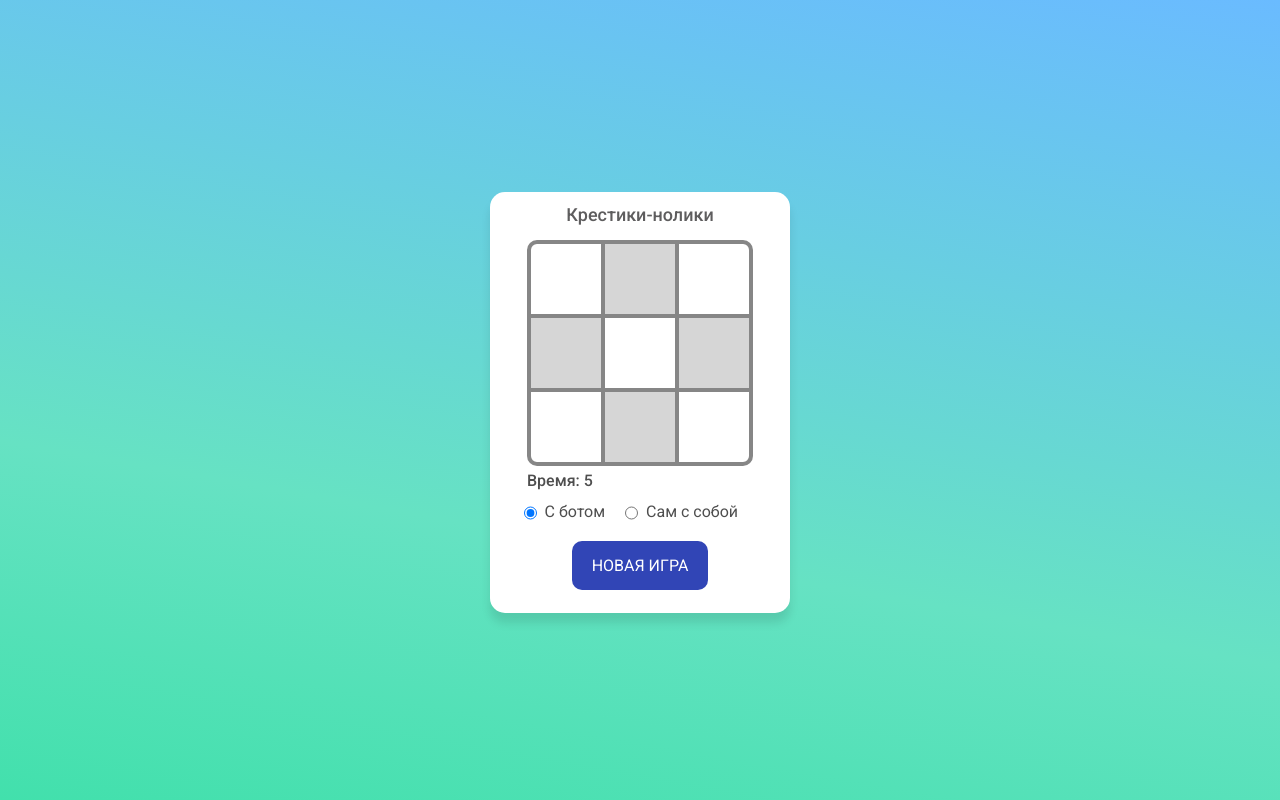
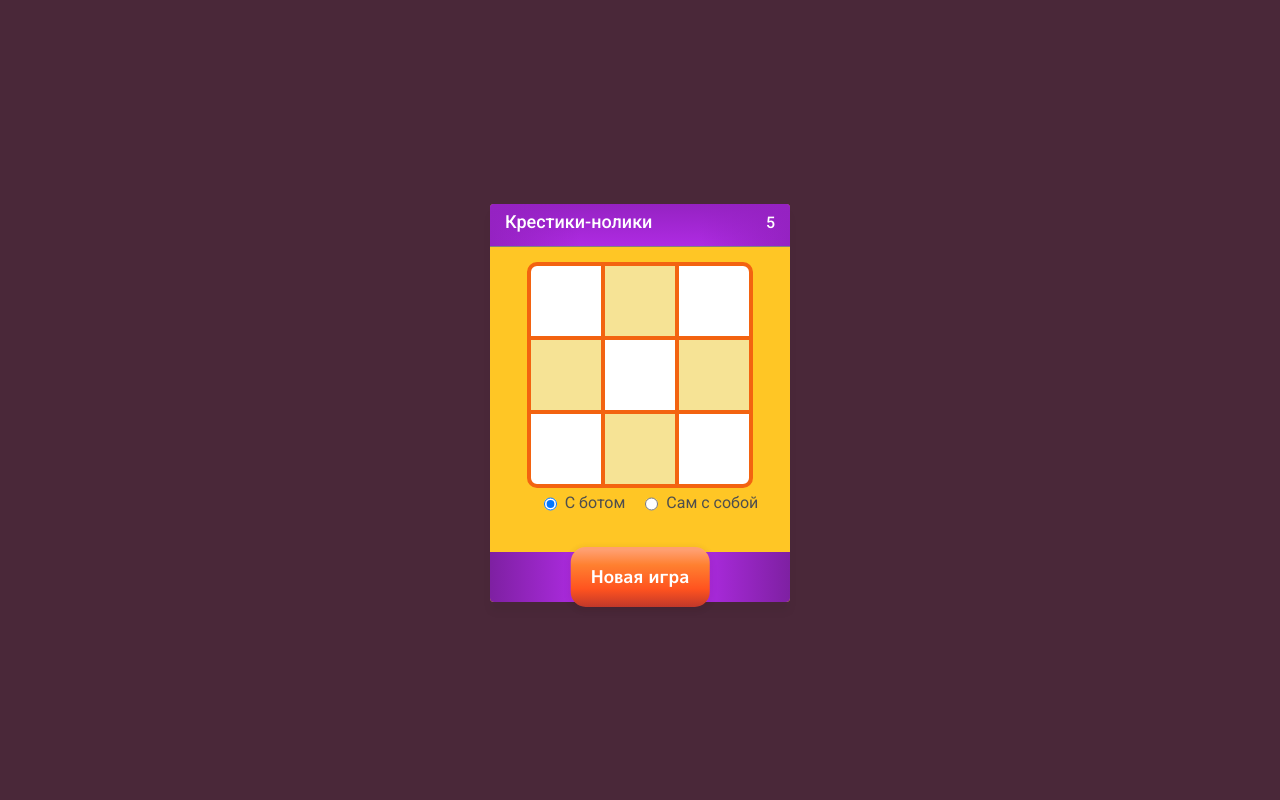
Before and after one commit to nastyarisa/games, a React (Create React App) app: page / in a window 1280 px wide. Built offline with nearby package versions, Linux system fonts and the light colour scheme.

Commit message:
Частичная переработка стилей

```diff
--- a/public/index.html
+++ b/public/index.html
@@ -6,7 +6,7 @@
     <meta name="viewport" content="width=device-width, initial-scale=1" />
     <meta name="theme-color" content="#000000" />
     <link href="https://fonts.googleapis.com/css?family=Roboto:300,400,500,700&display=swap&subset=cyrillic,cyrillic-ext" rel="stylesheet">
-
+    <link href="https://fonts.googleapis.com/css?family=M+PLUS+1p:400,500,700&display=swap&subset=cyrillic-ext" rel="stylesheet">
     <!--
       manifest.json provides metadata used when your web app is installed on a
       user's mobile device or desktop. See https://developers.google.com/web/fundamentals/web-app-manifest/
--- a/src/components/Main/Main.module.scss
+++ b/src/components/Main/Main.module.scss
@@ -1,5 +1,6 @@
 .wrapper {
     width: 100%;
+    height: 100%;
     max-width: 1280px;
     margin-left: auto;
     margin-right: auto;
@@ -7,6 +8,7 @@
     margin-bottom: 0;
     margin-top: 0;
     @media(min-width: 600px) {
+        height: auto;
         margin-bottom: auto;
         margin-top: auto;
     }
--- a/src/components/Tictactoe/Tictactoe.jsx
+++ b/src/components/Tictactoe/Tictactoe.jsx
@@ -140,7 +140,18 @@ export class Tictactoe extends React.Component {
     }
     return (
       <div className={s.wrapper}>
-        <h1 className={s.title}>Крестики-нолики</h1>
+        <div className={s.header}>
+          <h1 className={s.title}>Крестики-нолики</h1>
+          <div className={s.timer}>
+          <Timer
+            value={this.state.time}
+            onChange={this.setTimer}
+            stop={this.timerStoped}
+            label={false}
+        />
+        </div>
+        </div>
+        <div className={s.content}>
         <div className={s.table}>
           {this.state.data.length ? this.state.data.map((row, rIndex) => (
             <div className={s.row} key={'row' + rIndex}>
@@ -155,14 +166,12 @@ export class Tictactoe extends React.Component {
             </div>
           )) : null}
         </div>
-        <Timer
-          value={this.state.time}
-          onChange={this.setTimer}
-          stop={this.timerStoped}
-        />
         {this.selectMode()}
         {message()}
-        <button className={s.btn} onClick={this.startNewGame}>Новая игра</button>
+        </div>
+        <div className={s.footer}>
+          <button className={s.btn} onClick={this.startNewGame}>Новая игра</button>
+        </div>
       </div>
     )
   }
--- a/src/components/Tictactoe/Tictactoe.module.scss
+++ b/src/components/Tictactoe/Tictactoe.module.scss
@@ -9,28 +9,80 @@
     flex-direction: column;
     align-items: center;
     justify-content: center;
-    padding-top: 7px;
-    padding-bottom: 23px;
-    padding-left: 20px;
-    padding-right: 20px;
+    // padding-top: 7px;
+    // padding-bottom: 23px;
+    // padding-left: 20px;
+    // padding-right: 20px;
     background-color:#fff;
-    border-radius: 15px;
-    box-shadow: 0 10px 10px 0 rgba(0,0,0,0.1);
+    // border-radius: 15px;
+    // border-radius: 4px;
+    background-color: #ffc625;
+    border-radius: 4px;
+    box-shadow: 0 10px 10px 0 rgba(0,0,0,0.04);
     box-sizing: border-box;
     @media(max-width: 600px) {
+        max-width: 100%;
+        height: 100%;
+        margin-top: 0;
         min-height: 470px;
         justify-content: flex-start;
     }
 }
 
+.header {
+    display: flex;
+    border-bottom: 1px solid gray;
+    // padding-top: 7px;
+    // padding-bottom: 23px;
+    // padding-left: 20px;
+    // padding-right: 20px;
+    width: 100%;
+    padding: 7px 15px;
+    box-sizing: border-box;
+    // background: #de20a2;
+    background-color: #ae2be2;
+    background: linear-gradient(180deg, #9522c2 0%, transparent 100%),
+    linear-gradient(90deg, #9522c2 0%, #ae2be2 30%, #ae2be2 70%, #9522c2 100%);
+    border-top-left-radius: 4px;
+    border-top-right-radius: 4px;
+    justify-content: space-between;
+    align-items: baseline;
+}
+
+.content {
+    padding-top: 15px;
+    padding-bottom: 20px;
+    padding-left: 20px;
+    padding-right: 20px;
+    @media(max-width: 600px) {
+        flex-grow: 1;
+        padding-top: 10%;
+    }
+}
+
+.footer {
+    width: 100%;
+    height: 50px;
+    margin-top: auto;
+    background-color: #ae2be2;
+    background: linear-gradient(90deg, #7e20a2 0%, #ae2be2 30%, #ae2be2 70%, #7e20a2 100%);
+    border-bottom-left-radius: 4px;
+    border-bottom-right-radius: 4px;
+    display: flex;
+    justify-content: center;
+    position: relative;
+}
+
 .title {
-    margin: 0 0 10px;
-    color: #5e5d5e;
+    margin: 0;
+    color: #fff;
     font-size: 18px;
     font-weight: 500;
     text-align: center;
+    border-radius: 11px;
+
     @media(min-width: 600px) {
-        margin: 5px 0 15px;
+        // margin: 5px 0 15px;
     }
 }
 
@@ -57,16 +109,20 @@
     display: flex;
     flex-direction: column;
     margin-bottom: 5px;
+    // box-shadow: 0 0 5px 5px #6b372885;
 }
 
 .row {
     display: flex;
+    justify-content: center;
 }
 
 .cell {
     width: 70px;
     height: 70px;
-    border: 2px solid #868686;
+    // border: 2px solid #868686;
+    // border: 2px solid #bb6800;
+    border: 2px solid #f36310;
     cursor: pointer;
     background-color: #fff;
 }
@@ -103,30 +159,53 @@
 
 .row:nth-child(2n + 1) {
     .cell:nth-child(2n) {
-        background-color: rgba(120,120,120,0.3);
+        // background-color: rgba(218, 131, 105, 0.3);
+        background-color: rgba(245, 231, 166, 0.87);
     }
 }
 .row:nth-child(2n) {
     .cell:nth-child(2n + 1) {
-        background-color: rgba(120,120,120,0.3);
+        // background-color: rgba(120,120,120,0.3);
+        background-color: rgba(245, 231, 166, 0.87);
     }
 }
 
 .btn {
+    font-family: 'M PLUS 1p', sans-serif;
+    position: absolute;
+    top: -5px;
+    bottom: -5px;
+    left: 50%;
+    transform: translateX(-50%);
     padding: 15px 20px;
-    border-radius: 10px;
+    border-radius: 15px;
     border: none;
     outline: none;
-    background-color: rgb(49, 69, 182);
+    // background-color: #3d54d4;
+    // border:1px solid #ff531f;
+    background-color: #ff531f;
     color: #fff;
-    font-size: 1em;
-    font-weight: 400;
-    font-family: inherit;
-    text-transform: uppercase;
+    font-size: 1.1em;
+    font-weight: 600;
+    // font-size: 1em;
+    // font-weight: 400;
+    // font-family: inherit;
+    // text-transform: uppercase;
     cursor: pointer;
+    box-shadow: 0 2px 5px 3px rgba(58, 20, 8, 0.058);
+    background: linear-gradient(180deg, #ff9f71 5%, #ff8030 30%, #ff531f 70%, #c1382a 100%);
+// background: linear-gradient( center top, #ededed 5%, #dfdfdf 100% );
+// background: linear-gradient(10deg, rgb(66, 224, 172) 0%, rgb(102, 226, 195) 35%, rgba(106,187,255,1) 100%);
+    @media(max-width: 600px) {
+        bottom: 0;
+        // border-bottom-left-radius: 0;
+        // border-bottom-right-radius: 0;
+        border-radius: 5px;
+    }
 }
 .btn:hover {
-    background-color: rgb(35, 52, 146);
+    // background-color: rgb(48, 68, 182);
+    background-color: #e64a1a;
 }
 
 .message {
--- a/src/components/Timer/Timer.jsx
+++ b/src/components/Timer/Timer.jsx
@@ -7,6 +7,7 @@ import * as s from "./Timer.module.scss";
  * value: number - время в секундах, целое числовое значение
  * onChange: function - функция, которая будет вызываться с интервалом в 1 секунду
  * stop: boolean - если true, то вызов функции с интервалом останавливается, если false - возобновляется
+ * label: boolean - если false - не будет показываться "Время: "
  */
 
 export class Timer extends React.Component {
@@ -76,7 +77,10 @@ export class Timer extends React.Component {
 
     render() {
         return (
-            <div className={s.timer}>Время: {this.getTime(this.props.value ? this.props.value : this.state.time)}</div>
+            <div className={s.timer}>
+                {this.props.label ? "Время:" : null}
+                {this.getTime(this.props.value ? this.props.value : this.state.time)}
+                </div>
         )
     }
 }
--- a/src/components/Timer/Timer.module.scss
+++ b/src/components/Timer/Timer.module.scss
@@ -3,5 +3,5 @@
     margin-right: auto;
     margin-left: 17px;
     font-weight: 500;
-    color: #4e4e4e;
+    color: #fff;
 }
--- a/src/index.css
+++ b/src/index.css
@@ -12,10 +12,21 @@ body {
   box-sizing: border-box;
   font-size: 16px;
   font-family: "Roboto", Arial, sans-serif;
-  background: rgb(66, 224, 172);
+  /* background: rgb(66, 224, 172);
   background: linear-gradient(10deg, rgb(66, 224, 172) 0%, rgb(102, 226, 195) 35%, rgba(106,187,255,1) 100%);
+  background-repeat: no-repeat; */
+  /* background-image: url("static/bg_dark.jpg"); */
+  /* background-image: url("static/bg_blue.png");
   background-repeat: no-repeat;
+  background-size: cover; */
+  background-color: #4a2839;
 }
+
+/* @media(max-width: 400px) {
+  body {
+    /* background: #fff; */
+  /* } */
+/* } */
 
 #root {
   width: 100%;
```
Also changed, not shown: src/static/bg_blue.png (added), src/static/bg_dark.jpg (added), 17 other files (tests, documents, lock files or other folders).
